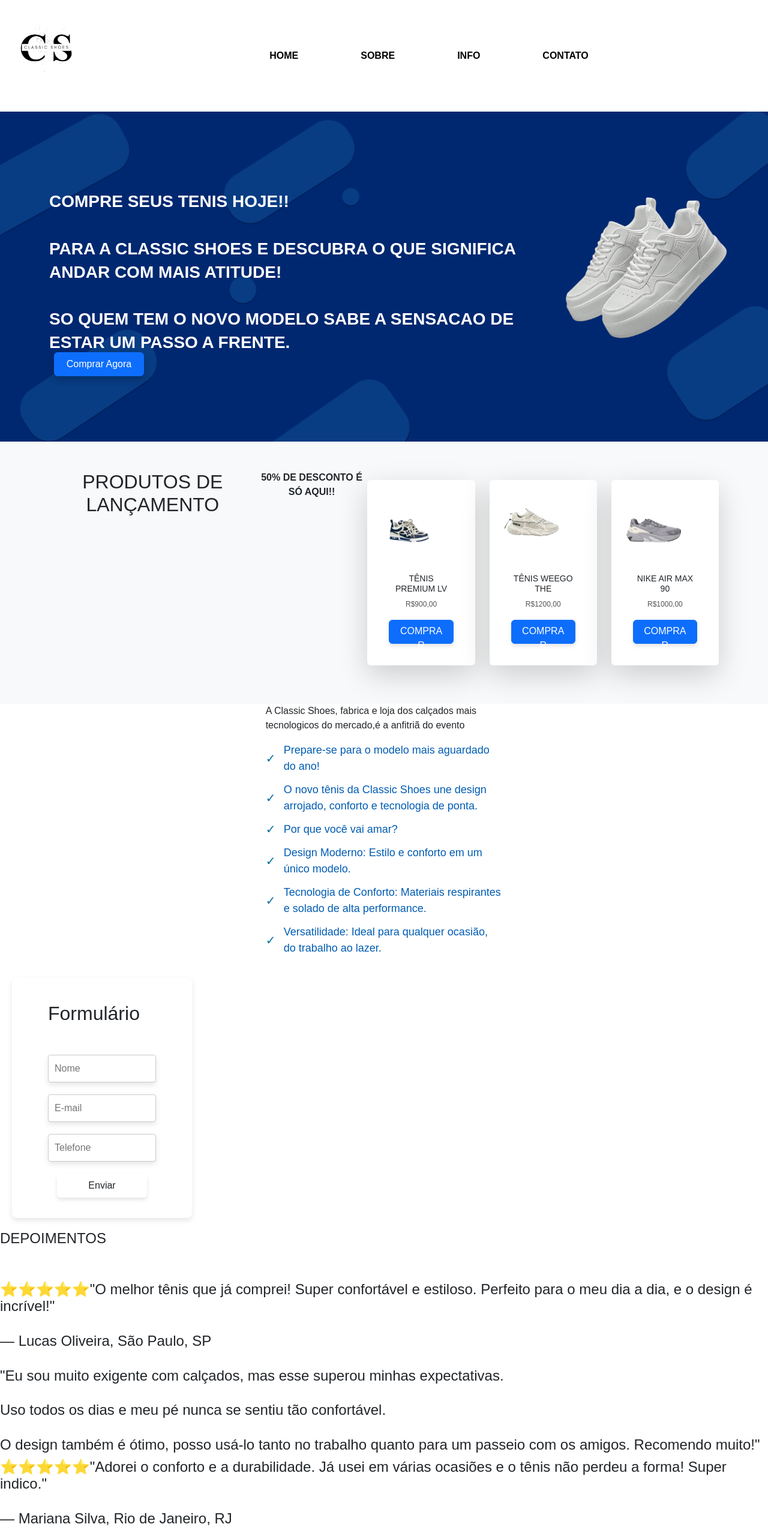
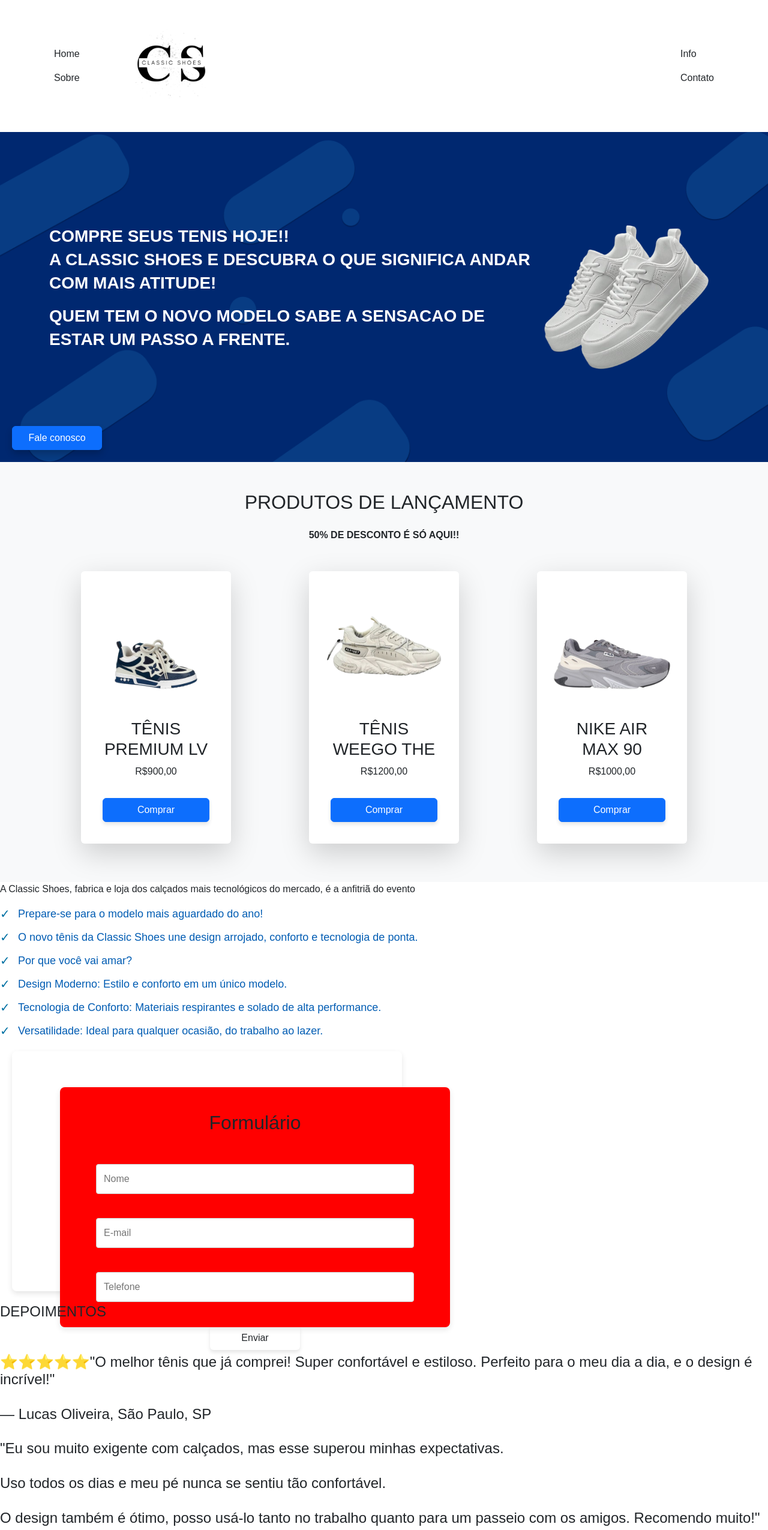
Before and after one commit to Nicolasjeanz/site-tenis-week, a plain HTML site: page index.html in a window 1280 px wide. Shown: the top 2550 px of the page at 60% size. Drawn offline with nearby package versions, Linux system fonts and the light colour scheme.

Commit message:
Projetando

```diff
--- a/css/style.css
+++ b/css/style.css
@@ -8,38 +8,85 @@ body {
     padding: 0;
 }
 
+/* Barra de navegação */
 .barra-navegacao {
-    background-color: #ffffff;
-    position: fixed; /* Deixa a barra fixa no topo da página */
-    width: 100%; /* Garante que a barra ocupe toda a largura */
-    top: 0; /* Fixa no topo */
-    z-index: 1000; /* Garante que a barra fique por cima de outros elementos */
+    background-color: rgb(255, 255, 255); /* Cor de fundo da barra */
+    padding: 10px 0; /* Espaçamento em cima e embaixo */
 }
 
-.navbar-nav {
-    display: flex; /* Utiliza o flexbox */
-    justify-content: center; /* Centraliza os itens horizontalmente */
-    width: 100%; /* Garante que o container ocupe toda a largura */
+/* Container da navegação */
+.container-nav {
+    display: flex; /* Usando Flexbox */
+    justify-content: space-between; /* Distribui os itens igualmente com espaços entre */
+    align-items: center; /* Alinha os itens verticalmente no centro */
+    width: 100%;
 }
 
-.navbar-nav .nav-item {
-    padding-left: 20px; /* Espaçamento entre os itens */
-    padding-right: 20px; /* Espaçamento entre os itens */
+/* Estilo para os itens da navegação */
+.navbar-nav {
+    list-style: none;
+    padding: 0;
+    margin: 0;
+    display: flex; /* Exibe os itens na mesma linha */
 }
 
-.navbar-nav .nav-link {
-    color: #000; /* Define a cor do texto */
-    text-transform: uppercase; /* Deixa o texto em maiúsculas */
-    font-weight: bold; /* Torna o texto em negrito */
-    padding: 10px 15px; /* Ajuste de espaçamento dentro dos itens */
-    transition: background-color 0.3s; /* Transição suave */
+/* Links à esquerda */
+.navbar-nav.left {
+    margin-right: 30px; /* Espaçamento entre os links à esquerda */
 }
 
-.navbar-nav .nav-link:hover {
-    background-color: #007BFF; /* Altera a cor de fundo ao passar o mouse */
-    color: white; /* Altera a cor do texto */
+/* Links à direita */
+.navbar-nav.right {
+    margin-left: 30px; /* Espaçamento entre os links à direita */
 }
 
+/* Logo (no meio) */
+.navbar-nav.logo {
+    display: flex;
+    justify-content: center; /* Centraliza a logo */
+    flex-grow: 1; /* Permite que a logo ocupe o espaço disponível e fique centralizada */
+}
+
+/* Estilo dos links */
+.nav-link {
+    color: white;
+    text-decoration: none;
+    font-size: 16px;
+    padding: 0 15px; /* Adiciona espaçamento entre os links */
+}
+
+.nav-link:hover {
+    color: #ff9900; /* Altere a cor ao passar o mouse */
+}
+
+/* Estilo da logo */
+.logo img {
+    width: 150px; /* Tamanho da logo */
+}
+
+/* Media Query para telas de computador */
+@media (min-width: 1024px) {
+    .container-nav {
+        max-width: 1200px; /* Limita o tamanho do container a 1200px */
+        margin: 0 auto; /* Centraliza o container na tela */
+    }
+
+    /* Ajusta o tamanho da logo em telas grandes */
+    .logo img {
+        width: 200px; /* Aumenta o tamanho da logo para telas maiores */
+    }
+
+    /* Ajusta o tamanho da fonte para links maiores em telas grandes */
+    .nav-link {
+        font-size: 18px; /* Aumenta o tamanho da fonte dos links */
+    }
+
+    /* Adiciona mais espaçamento entre os links à esquerda e à direita */
+    .navbar-nav.left, .navbar-nav.right {
+        margin-left: 50px;
+        margin-right: 50px;
+    }
+}
 
 #home {
     background-image: url('../img/Fundo.png');
@@ -71,65 +118,111 @@ body {
     color: #0070a3;
 }
 
-footer {
-    background-color: #000;
-    height: 100px;
-}
-
-footer p {
-    color: #fff;
-    justify-items: center;
-    align-items: center;
-
-}
 
 
 .form-container {
-    background-color: #fff; /* Cor de Fundo */
     padding: 40px 60px; /* Espaçamento interno */
     border-radius: 8px; /* Borda arredondada nas pontas */
     box-shadow: 0 4px 10px rgba(0, 0, 0, 0.1); /* Sombreamento*/
-    width: 100%; /* Tamanho Largura */
-    max-width: 300px; /* Largura máxima */
+    width: 650px; /* Tamanho Largura */
+    max-width: 1500px; /* Largura máxima */
     height: 100%; /* Tamanho altura */
     max-height: 400px; /* Altura máxima */
-    margin: 20px; /* Margem todos os lados*/
+    margin: 20px; /* Margem todos os lados */
     margin-right: 100px; /* Margem a direita */
 }
 
+/* Estilo para o formulário */
 .form-container form {
     text-align: center; /* Centraliza o botão */
 }
 
+/* Estilo para o título */
 .form-container h2 {
     margin-bottom: 50px; /* Margem inferior */
 }
 
+/* Estilo para o botão */
 .form-container button {
-    justify-items: center; /* Orientando no centro o horizontalmente*/
+    justify-items: center; /* Orientando no centro o horizontalmente */
     align-items: center; /* Orientando no centro o verticalmente */
 }
 
+/* Estilo para os inputs */
+.form-container input {
+    width: 100%; /* Largura total disponível */
+    padding: 12px; /* Espaçamento interno */
+    font-size: 16px; /* Aumenta o tamanho da fonte */
+    border: 1px solid #ccc; /* Borda para os inputs */
+    border-radius: 4px; /* Bordas arredondadas */
+    box-sizing: border-box; /* Inclui o padding no cálculo da largura total */
+    margin-bottom: 20px; /* Espaço abaixo de cada input */
+}
+
+/* Estilo para o grupo de inputs */
 .form-group {
     margin-bottom: 20px; /* Margem inferior */
 }
 
-.form-group input, select {
-    box-sizing: border-box; /*Padding e border incluídos no cálculo da largura e altura */
-    width: 100%; /* Tamanho Largura */
-    padding: 10px; /* Espaçamento interno */
-    font-size: 16px; /* Tamanho fonte */
-    border: 1px solid #ccc; /* Bordas */
-    box-shadow: 0 4px 10px rgba(0, 0, 0, 0.1); /* Sombreamento */
-    border-radius: 4px; /* Borda arredondada nas pontas */
-    outline: none; /* Remove o outline ao focar */
-    transition: border-color 0.3s; /* Adiciona uma transição suave */
+.fundo {
+    background-color: rgb(255, 0, 0);
+    padding: 50px;
+    padding: 40px 60px; /* Espaçamento interno */
+    border-radius: 8px; /* Borda arredondada nas pontas */
+    box-shadow: 0 4px 10px rgba(0, 0, 0, 0.1); /* Sombreamento*/
+    width: 650px; /* Tamanho Largura */
+    max-width: 1500px; /* Largura máxima */
+    height: 100%; /* Tamanho altura */
+    max-height: 400px; /* Altura máxima */
+    margin: 20px; /* Margem todos os lados */
+    margin-right: 100px; /* Margem a direita */
 }
 
-    /* Estilo ao clicar em um capo (Focar em um campo) */
-.form-group input:focus, select:focus {
-    border-color: #2ECC71; /* Cor na borda */
+
+/* Estilo para o card */
+.card {
+    display: flex;
+    flex-direction: column; /* Garante que o conteúdo dentro do card seja empilhado na vertical */
+    justify-content: flex-start; /* Garante que o conteúdo fique alinhado ao topo */
+    height: 100%; /* Garantir que o cartão ocupe todo o espaço disponível dentro da coluna */
 }
+
+/* Garantir que a imagem dentro do card ocupe a largura do card sem deformar */
+.card-img-top {
+    width: 100%; /* Faz a imagem ocupar toda a largura do card */
+    height: auto; /* Mantém a proporção da imagem */
+}
+
+/* Para o corpo do card, ajustando o espaçamento interno */
+.card-body {
+    padding: 1.25rem; /* Padding adequado */
+    flex-grow: 1; /* Garante que o card-body ocupe o restante do espaço disponível */
+}
+
+/* Ajuste para o botão */
+.btn-primary {
+    margin-top: 1rem; /* Espaçamento entre o texto e o botão */
+}
+
+/* Estilo para a seção de benefícios */
+#beneficios {
+    background-color: #f8f9fa; /* Cor de fundo clara */
+    padding-top: 3rem; /* Distância superior */
+    padding-bottom: 3rem; /* Distância inferior */
+}
+
+/* Alinhamento central do título */
+.text-center {
+    margin-bottom: 2rem; /* Espaçamento inferior */
+}
+
+/* Responsividade para telas pequenas */
+@media (max-width: 768px) {
+    .card {
+        margin-bottom: 1.5rem; /* Ajusta o espaçamento entre os cards em telas menores */
+    }
+}
+
 
 button {
     color: #FFF; /* Define a cor do texto do botão (branco) */
@@ -150,13 +243,7 @@ button:hover {
     box-shadow: 0 6px 10px rgba(0, 0, 0, 0.2); /* Aumenta a sombra */
 }
 
-.card-container {
-display: grid; /* Define o layout como grid */
-grid-template-columns: repeat(3, 1fr); /* Cria 3 colunas iguais */
-gap: 20px; /* Espaço entre os itens do grid */
-padding: 20px; /* Espaçamento interno no container */
-justify-items: center; /* Centraliza os cards horizontalmente nas colunas */
-}
+
 .card {
 background-color: white; /* Cor de fundo branca para o card */
 width: 250px; /* Largura do card */
@@ -169,50 +256,6 @@ text-align: center; /* Centraliza o conteúdo dentro do card */
 padding: 20px; /* Espaçamento interno do card */
 }
 
-.card:hover {
-transform: translateY(-10px); /* Move o card para cima */
-box-shadow: 0 8px 16px rgba(0, 0, 0, 0.2); /* Aumenta a sombra */
-}
-
-.card h3 {
-font-size: 14px; /* Tamanho da fonte do título */
-}
-
-.card p {
-font-size: 12px; /* Tamanho da fonte do parágrafo */
-color: #555; /* Cor do texto (cinza claro) */
-line-height: 1.6; /* Espaçamento entre linhas do texto */
-}
-
-.card img {
-width: 100px; /* Largura da imagem */
-height: 100px; /* Altura da imagem */
-border-radius: 50%; /* Faz a imagem ficar redonda */
-object-fit: cover; /* Garante que a imagem cubra a área sem distorcer */
-margin-bottom: 20px; /* Espaço abaixo da imagem */
-
-}
-
-.card-content {
-justify-items: center; /* Centraliza os itens horizontalmente dentro do grid */
-align-items: center; /* Centraliza os itens verticalmente dentro do grid */
-}
-
-.container {
-    display: flex;
-    justify-content: flex-end; /* Alinha a imagem à direita */
-    position: relative;
-}
-
-.logo {
-    /* Estilos para a logo */
-    margin-bottom: 20px; /* Espaço entre a logo e a imagem */
-}
-
-.right-image {
-    margin-top: -30px; /* Move a imagem para cima */
-    margin-right: -30px; /* Move a imagem ainda mais para a direita */
-}
 
 .jumbotron {
     display: flex; /* Utiliza o Flexbox */
@@ -239,16 +282,6 @@ align-items: center; /* Centraliza os itens verticalmente dentro do grid */
 }
 
 
-.right-image {
-    margin-left: 20px; /* Espaçamento entre a imagem e o conteúdo à esquerda */
-}
-
-.right-image img {
-    max-width: 100%; /* Garante que a imagem não ultrapasse os limites do container */
-    height: auto; /* Ajusta a altura da imagem automaticamente */
-    border-radius: 8px; /* Borda arredondada para a imagem */
-}
-
 .buy-now-button {
     margin-top: 20px; /* Espaçamento superior */
     border-radius: 50px; /* Borda arredondada do botão */
@@ -267,40 +300,6 @@ align-items: center; /* Centraliza os itens verticalmente dentro do grid */
     transition: all 0.3s ease; /* Adiciona transição suave para efeito hover */
 }
 
-.buy-now-button:hover {
-    background-color: #FF7043; /* Cor de fundo mais clara quando passar o mouse */
-    transform: scale(1.1); /* Aumenta o botão levemente ao passar o mouse */
-    box-shadow: 0 8px 16px rgba(0, 0, 0, 0.3); /* Aumenta a sombra ao passar o mouse */
-}
-
-.buy-now-button:focus {
-    outline: none; /* Remove o contorno ao focar no botão */
-}
-
-.jumbotron div p {
-    color: #fff; /* Cor do título */
-}
-
-/* Container principal do banner */
-#home {
-    background-image: url('../img/Fundo.png'); /* Imagem de fundo */
-    background-size: cover; /* A imagem vai cobrir toda a área */
-    background-position: center; /* Centraliza a imagem de fundo */
-    display: flex; /* Usando Flexbox para alinhar os conteúdos */
-    justify-content: space-between; /* Espaça os itens com o texto à esquerda e a imagem à direita */
-    align-items: center; /* Alinha os itens verticalmente no centro */
-    height: 550px; /* Altura do banner */
-    color: #fff; /* Cor do texto do banner */
-    padding: 0 20px; /* Adiciona espaçamento dentro do banner */
-    position: relative; /* Para usar com o posicionamento do botão */
-}
-
-/* Container para o texto */
-#home .text-container {
-    max-width: 600px; /* Limita a largura do texto */
-    text-align: left; /* Alinha o texto à esquerda */
-}
-
 /* Título no banner */
 #home h1 {
     font-size: 28px; /* Tamanho reduzido do título */
@@ -308,35 +307,6 @@ align-items: center; /* Centraliza os itens verticalmente dentro do grid */
     line-height: 1.4; /* Espaçamento entre as linhas */
     margin-bottom: 15px; /* Espaçamento abaixo do título */
     text-transform: uppercase; /* Transforma as letras para maiúsculas */
-}
-
-/* Botão "Comprar Agora" */
-.buy-now-button {
-    padding: 15px 40px; /* Tamanho do botão */
-    font-size: 18px; /* Tamanho menor da fonte */
-    font-weight: bold; /* Deixa a fonte do botão em negrito */
-    background-color: #FF5722; /* Cor laranja vibrante */
-    color: #fff; /* Cor do texto no botão */
-    border: none; /* Remove borda */
-    border-radius: 50px; /* Bordas arredondadas */
-    cursor: pointer; /* Muda o cursor para mãozinha */
-    margin-top: 20px; /* Margem superior para dar um espaçamento entre o texto e o botão */
-    box-shadow: 0 6px 12px rgba(0, 0, 0, 0.2); /* Sombra suave */
-    transition: all 0.3s ease; /* Transição suave */
-}
-
-/* Efeito quando o mouse passa sobre o botão */
-.buy-now-button:hover {
-    background-color: #FF7043; /* Cor do botão quando o mouse passa */
-    transform: scale(1.1); /* Aumenta o tamanho do botão */
-    box-shadow: 0 8px 16px rgba(0, 0, 0, 0.3); /* Aumenta a sombra */
-}
-
-/* Estilo para a imagem */
-.right-image {
-    position: relative; /* Posiciona a imagem dentro da flexbox */
-    max-width: 400px; /* Tamanho máximo da imagem */
-    height: auto; /* Mantém a proporção da imagem */
 }
 
 /* Tornando o banner responsivo */
@@ -347,21 +317,65 @@ align-items: center; /* Centraliza os itens verticalmente dentro do grid */
         height: auto; /* Altura automática para telas pequenas */
         padding: 20px; /* Adiciona padding */
     }
-
-    /* Ajustando o título em telas pequenas */
-    #home h1 {
-        font-size: 20px; /* Menor tamanho de fonte */
-        margin-bottom: 10px; /* Menor margem inferior */
 }
 
-    /* Ajustando o botão em telas pequenas */
-    .buy-now-button {
-        font-size: 16px; /* Menor tamanho de fonte */
-        padding: 15px 40px; /* Menor tamanho do botão */
+/* Estilo do Footer */
+footer {
+    background-color: #000; /* Cor de fundo do footer */
+    color: #fff; /* Cor do texto */
+    padding: 40px 20px; /* Padding para dar espaçamento */
+    text-align: center; /* Alinha o texto centralizado por padrão */
 }
 
-    /* Ajustando a imagem em telas pequenas */
-    .right-image {
-        max-width: 300px; /* Imagem menor em telas pequenas */
+/* Container do conteúdo do footer */
+#footer-content {
+    display: flex; /* Usando Flexbox */
+    justify-content: space-between; /* Coloca as divs nas extremidades */
+    align-items: center; /* Alinha os itens verticalmente no centro */
+    margin-bottom: 20px; /* Espaço abaixo do conteúdo */
+}
+
+/* Estilo para a seção social */
+.social {
+    display: flex;
+    flex-direction: column; /* Organiza os itens da social verticalmente */
+    text-align: right; /* Alinha o texto à direita */
+    width: 100%; /* Limita a largura da seção */
+    padding-right: 10px; /* Um pouco de espaçamento à direita */
+}
+
+/* Estilo para a seção CEP */
+.cep {
+    display: flex;
+    flex-direction: column; /* Organiza o endereço e telefone verticalmente */
+    text-align: left; /* Alinha o texto à esquerda */
+    width: 100%; /* Limita a largura da seção */
+    padding-left: 10px; /* Um pouco de espaçamento à esquerda */
+}
+
+/* Estilo do texto no footer */
+footer h4 {
+    font-size: 14px; /* Reduz o tamanho da fonte */
+    line-height: 1.8; /* Ajusta o espaçamento entre as linhas */
+}
+
+/* Alinha o copyright no rodapé */
+footer p {
+    margin-top: 20px;
+    font-size: 12px;
+    text-align: center; /* Centraliza o texto */
+    color: #fff;
+}
+
+/* Responsividade - Para telas pequenas */
+@media (max-width: 768px) {
+    #footer-content {
+        flex-direction: column; /* Empilha os itens em telas menores */
+        align-items: center; /* Centraliza os itens */
+    }
+
+    .social, .cep {
+        width: 100%; /* As divs ocupam a largura completa */
+        text-align: center; /* Centraliza o texto em telas menores */
     }
 }
--- a/index.html
+++ b/index.html
@@ -11,15 +11,27 @@
         <link href="https://cdn.jsdelivr.net/npm/bootstrap@5.3.3/dist/css/bootstrap.min.css" rel="stylesheet" integrity="sha384-QWTKZyjpPEjISv5WaRU9OFeRpok6YctnYmDr5pNlyT2bRjXh0JMhjY6hW+ALEwIH" crossorigin="anonymous">
     </head>
     <body>
-        <nav class="barra-navegacao navbar navbar-expand-lg navbar-light">
-            <a class="logo" href="#"><img src="img/CLASSIC SHOES.png" width="150" alt="Logo Classic"></a>
+        <nav class="barra-navegacao">
+            <div class="container-nav">
+                <!-- Links à esquerda -->
+                <ul class="navbar-nav left">
+                    <li class="nav-item"><a class="nav-link" href="#">Home</a></li>
+                    <li class="nav-item"><a class="nav-link" href="#sobre">Sobre</a></li>
+                </ul>
 
-            <div id="barra-navegacao" class="collapse navbar-collapse">
-                <ul class="navbar-nav mx-auto">
-                    <li class="nav-item mx-4"><a class="nav-link" href="#">Home</a></li>
-                    <li class="nav-item mx-4"><a class="nav-link" href="#sobre">Sobre</a></li>
-                    <li class="nav-item mx-4"><a class="nav-link" href="#info">Info</a></li>
-                    <li class="nav-item mx-4"><a class="nav-link" href="#contato">Contato</a></li>
+                <!-- Logo Centralizada -->
+                <ul class="navbar-nav logo">
+                    <li class="nav-item">
+                        <a href="#">
+                            <img src="img/CLASSIC SHOES.png" width="150" alt="Logo Classic">
+                        </a>
+                    </li>
+                </ul>
+
+                <!-- Links à direita -->
+                <ul class="navbar-nav right">
+                    <li class="nav-item"><a class="nav-link" href="#info">Info</a></li>
+                    <li class="nav-item"><a class="nav-link" href="#contato">Contato</a></li>
                 </ul>
             </div>
         </nav>
@@ -29,14 +41,14 @@
                 <!-- Título no canto esquerdo -->
                 <h1 class="display-5">
                     COMPRE SEUS TENIS HOJE!!
-                        <br><br> para a Classic Shoes e descubra o que significa andar com mais atitude!
-                            <br><br> So quem tem o novo modelo sabe a sensacao de estar um passo a frente.
+                    <p> a Classic Shoes e descubra o que significa andar com mais atitude!</p>
+                        <p> quem tem o novo modelo sabe a sensacao de estar um passo a frente. </p>
                 </h1>
                 <!-- Botão "Comprar Agora" no canto inferior esquerdo -->
                 <div class="d-flex justify-content-center">
                     <a href="#contato">
                         <button class="btn btn-primary buy-now-button" type="button">
-                                Comprar Agora
+                            Fale conosco
                         </button>
                     </a>
                 </div>
@@ -49,9 +61,11 @@
     </main>
 
     <section id="beneficios" class="py-5 bg-light">
-    <div class="container text-center">
-        <h2 class="mb-4">PRODUTOS DE LANÇAMENTO</h2>
-        <p><strong>50% DE DESCONTO É SÓ AQUI!!</strong></p>
+        <div class="container">
+            <div class="text-center">
+                <h2 class="titulo mb-4">PRODUTOS DE LANÇAMENTO</h2>
+                <p class="desconto"><strong>50% DE DESCONTO É SÓ AQUI!!</strong></p>
+            </div>
             <div class="row justify-content-center">
                 <div class="col-md-4 col-sm-6 my-3 d-flex justify-content-center">
                     <div class="card shadow-lg border-0">
@@ -59,17 +73,17 @@
                         <div class="card-body">
                             <h3 class="card-title">TÊNIS PREMIUM LV</h3>
                             <p class="card-text">R$900,00</p>
-                        <button class="btn btn-primary w-100">COMPRAR</button>
+                            <button class="btn btn-primary w-100" onclick="msg_pagina()">Comprar</button>
                         </div>
                     </div>
                 </div>
                 <div class="col-md-4 col-sm-6 my-3 d-flex justify-content-center">
                     <div class="card shadow-lg border-0">
-                    <img src="img/Tenis de compra 2.png" alt="Tênis WEEGO THE" class="img">
+                        <img src="img/Tenis de compra 2.png" alt="Tênis WEEGO THE" class="img-fluid">
                         <div class="card-body">
                             <h3 class="card-title">TÊNIS WEEGO THE</h3>
                             <p class="card-text">R$1200,00</p>
-                        <button class="btn btn-primary w-100">COMPRAR</button>
+                            <button class="btn btn-primary w-100" onclick="msg_pagina()">Comprar</button>
                         </div>
                     </div>
                 </div>
@@ -79,7 +93,7 @@
                         <div class="card-body">
                             <h3 class="card-title">NIKE AIR MAX 90</h3>
                             <p class="card-text">R$1000,00</p>
-                        <button class="btn btn-primary w-100">COMPRAR</button>
+                            <button class="btn btn-primary w-100" onclick="msg_pagina()">Comprar</button>
                         </div>
                     </div>
                 </div>
@@ -89,9 +103,16 @@
 
 <section id="sobre" class="event-about container-fluid">
     <div class="row mx-auto">
-        <div class="col-md-4 my-auto mx-auto">
+        <div class="col-md-6 my-auto mx-auto">
+
+        </div>
+    </div>
+</section>
+
+<section id="contato">
+    <div id="forma">
         <p class="paragrafo-sobre-2">
-                A Classic Shoes, fabrica e loja dos calçados mais tecnologicos do mercado,<span>é a anfitriã do evento</span>
+            A Classic Shoes, fabrica e loja dos calçados mais tecnológicos do mercado, <span>é a anfitriã do evento</span>
         </p>
         <ul class="lista-atividades">
             <li><span>&#10003;</span>Prepare-se para o modelo mais aguardado do ano!</li>
@@ -102,13 +123,10 @@
             <li><span>&#10003;</span>Versatilidade: Ideal para qualquer ocasião, do trabalho ao lazer.</li>
         </ul>
     </div>
-    </div>
-</section>
-
-    <section id="contato">
     <div class="form-container">
+        <form>
+        <div class="fundo">
             <h2>Formulário</h2>
-                <form>
             <div class="form-group">
                 <input type="text" id="name" placeholder="Nome" required>
             </div>
@@ -119,6 +137,7 @@
                 <input type="tel" id="telefone" placeholder="Telefone" required>
             </div>
             <button class="btn" type="submit">Enviar</button>
+        </div>
         </form>
     </div>
 </section>
@@ -141,23 +160,26 @@
             <br><br>"Fiquei surpresa com o conforto do tênis, é bem leve e não machuca o pé.
             <br><br>Ele usa o dia todo, e não sente desconforto. Com certeza vou comprar outro para ele. Minha próxima compra será para mim!"</h4>
 
+            <footer>
+                <div id="footer-content">
+                    <div id="social">
+                        <h4>Siga-nos nas redes sociais:<br><br>
+                            <li>Instagram: [@classixshoes]<a href="https://www.instagram.com/classixshoes">(https://www.instagram.com/classixshoes)</a></li><br><br>
+                            <li>Facebook[Classic Shoes]<a href="https://www.facebook.com/classixshoes">(https://www.facebook.com/classixshoes)</a></li><br><br>
+                            <li>Twitter[@classixshoes]<a href="https://www.twitter.com/classixshoes">(https://www.twitter.com/classixshoes)</a></li>
+                        </h4>
+                    </div>
+                </div>
+                <div id="cep">
                     <h4>Classic Shoes📍 Endereço: Rua das Flores, 123, São Paulo, SP
                         <br><br>📞 Telefone: (11) 1234-5678
                         <br><br>📧 E-mail: contato@classicshoes.com.br</h4>
+                </div>
 
-                    <h4>Siga-nos nas redes sociais:<br><br>
-                        <li>Instagram: [@classixshoes]<a href="Link">(https://www.instagram.com/classixshoes)</a></li><br><br>
-                        <li>Facebook[Classic Shoes]<a href="Link">(https://www.facebook.com/classixshoes)</a></li><br><br>
-                        <li>Twitter[@classixshoes]<a href="Link">(https://www.twitter.com/classixshoes)</a></li>
-                    </h4>
+                <p>&copy; 2024 Página de Landing Page criada por Nicolas</p>
+            </footer>
 
 
-
-
-
-
-        <footer>
-            <p>&copy; 2024 Página de Landing Page criada por Nicolas</p>
-        </footer>
+        <script src="js/script.js"></script>
     </body>
 </html>
--- a/js/script.js
+++ b/js/script.js
@@ -0,0 +1,3 @@
+function msg_pagina() {
+    alert("Página em construção");
+}
```
Lines whose indentation alone changed are shown as unchanged.
